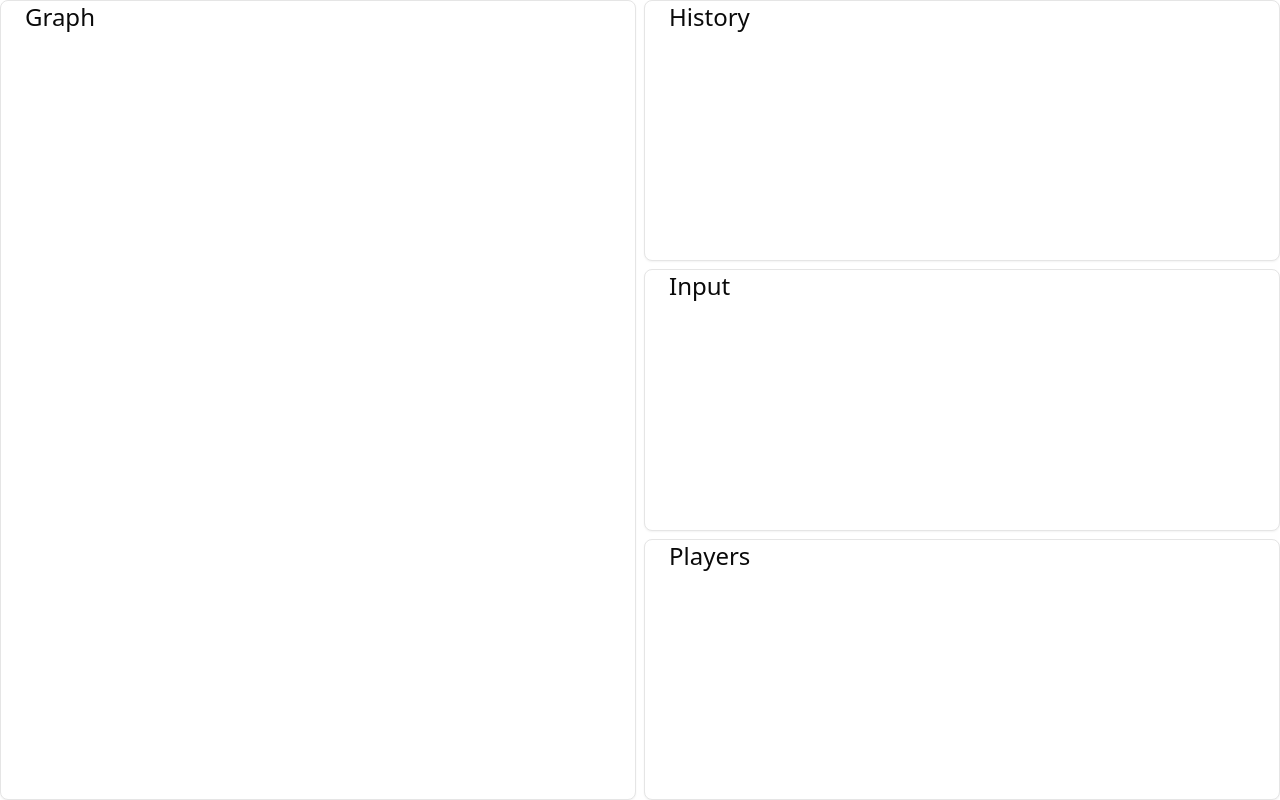
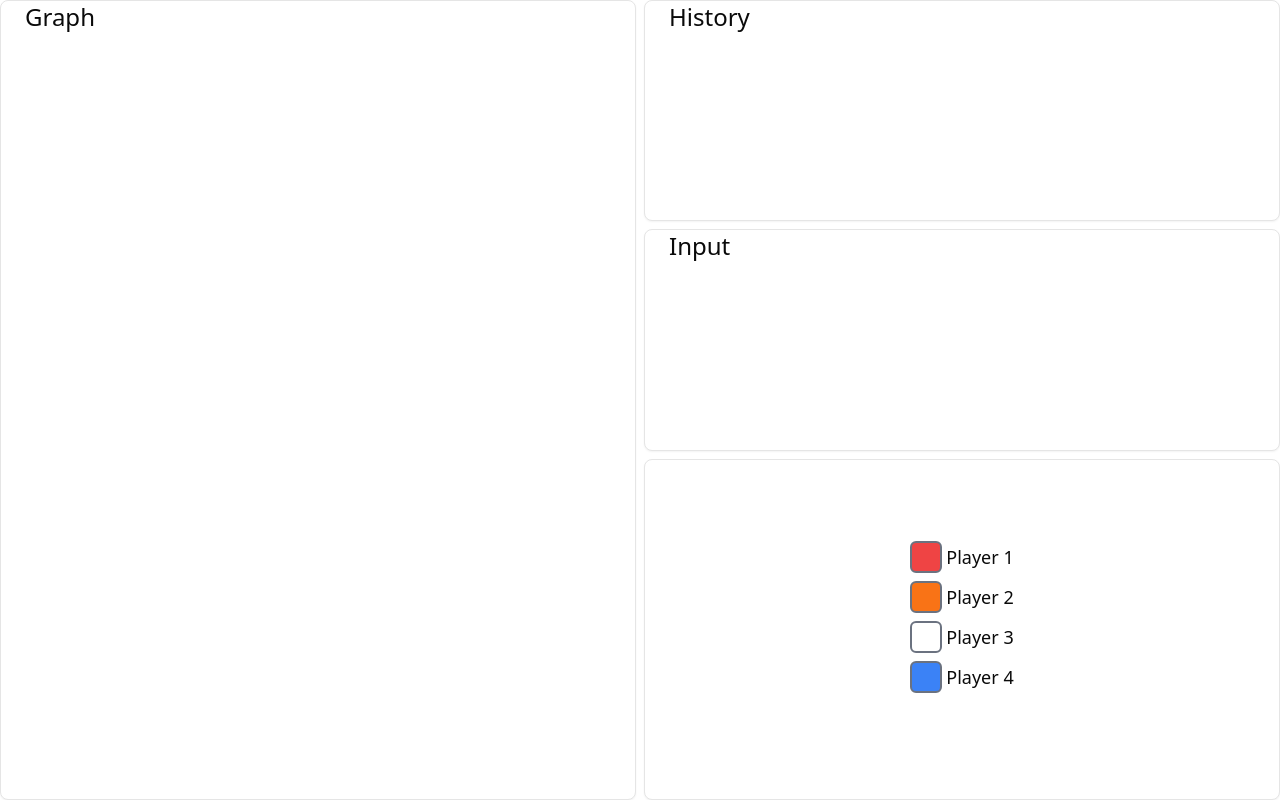
Before and after one commit to BBryanJ/board-game-tracker, a React (Vite) app: page / in a window 1280 px wide. Built offline with nearby package versions, Linux system fonts and the light colour scheme.

Commit message:
feat(ui): initial player section

```diff
--- a/src/App.tsx
+++ b/src/App.tsx
@@ -19,8 +19,23 @@ function App() {
         </CardContent>
       </Card>
       <Card>
-        <CardContent>
-          <p className='text-2xl'>Players</p>
+        <CardContent className='flex flex-col gap-2 justify-center h-full'>
+          <div className='flex gap-1 justify-center items-center'>
+            <div className='w-8 h-8 bg-red-500  border-gray-500 border-2 rounded-md' />
+            <span className='text-lg'>Player 1</span>
+          </div>
+          <div className='flex gap-1 justify-center items-center'>
+            <div className='w-8 h-8 bg-orange-500 border-gray-500 border-2 rounded-md' />
+            <span className='text-lg'>Player 2</span>
+          </div>
+          <div className='flex gap-1 justify-center items-center'>
+            <div className='w-8 h-8 bg-white border-gray-500 border-2 rounded-md' />
+            <span className='text-lg'>Player 3</span>
+          </div>
+          <div className='flex gap-1 justify-center items-center'>
+            <div className='w-8 h-8 bg-blue-500  border-gray-500 border-2 rounded-md' />
+            <span className='text-lg'>Player 4</span>
+          </div>
         </CardContent>
       </Card>
     </div>
```
